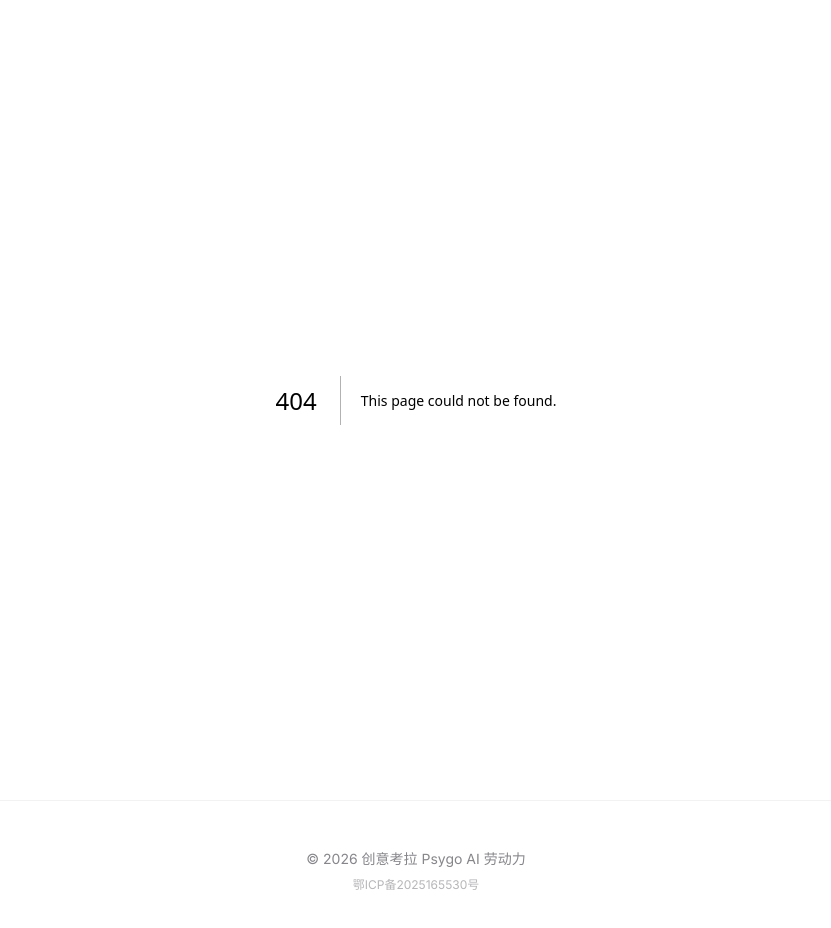
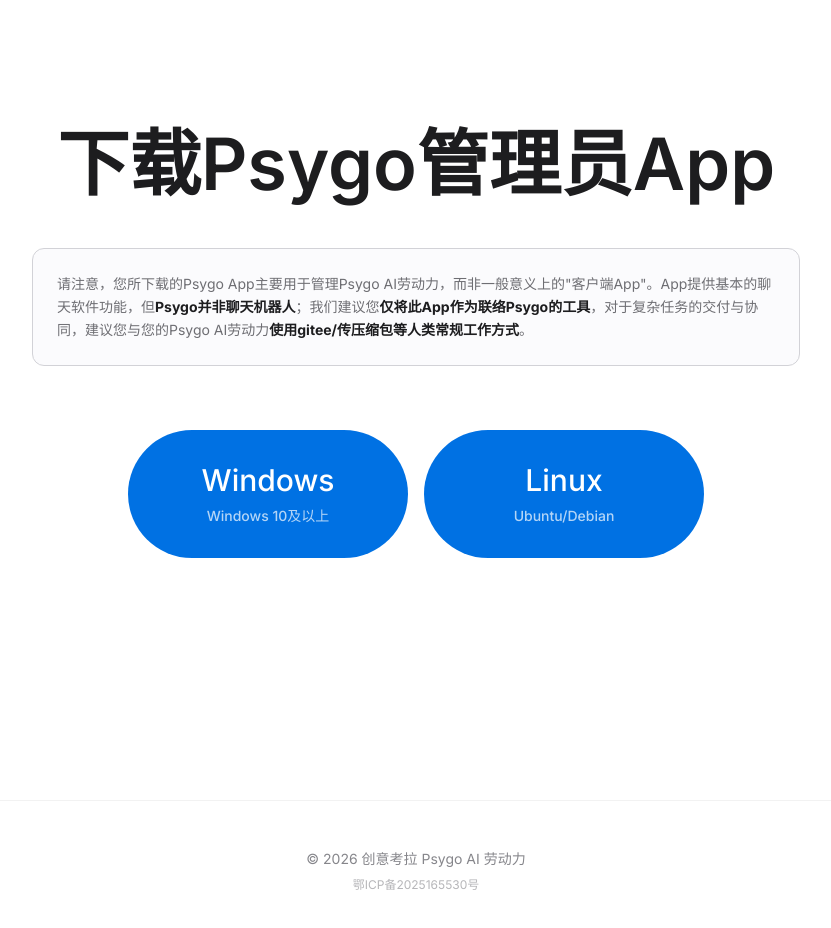
Before and after one commit to creative-koalas/automate-site, a Next.js app: page /download in a window 1280 px wide. Before the commit this address had no page. Shown: the top 928 px of the page, without its empty margins (224-1055 px from the left). Built offline with nearby package versions, Linux system fonts and the light colour scheme.

Commit message:
Add download page

```diff
--- /dev/null
+++ b/app/download/page.tsx
@@ -0,0 +1,69 @@
+"use client";
+
+import { motion } from "framer-motion";
+import Link from "next/link";
+
+export default function DownloadPage() {
+  const downloads = [
+    {
+      platform: "Windows",
+      file: ".exe",
+      requirement: "Windows 10及以上",
+      url: "#",
+    },
+    {
+      platform: "Linux",
+      file: ".deb",
+      requirement: "Ubuntu/Debian",
+      url: "#",
+    },
+  ];
+
+  return (
+    <div className="min-h-screen bg-[#ffffff] text-[#1d1d1f]">
+      <main className="pt-32 pb-16 px-4 sm:px-6 lg:px-8">
+        <div className="max-w-4xl mx-auto">
+          <motion.div
+            initial={{ opacity: 0, y: 20 }}
+            animate={{ opacity: 1, y: 0 }}
+            transition={{ duration: 0.6 }}
+            className="text-center mb-12"
+          >
+            <h1 className="text-5xl sm:text-6xl lg:text-7xl font-semibold mb-6">
+              下载Psygo管理员App
+            </h1>
+          </motion.div>
+
+          <motion.div
+            initial={{ opacity: 0, y: 20 }}
+            animate={{ opacity: 1, y: 0 }}
+            transition={{ duration: 0.6, delay: 0.1 }}
+            className="max-w-3xl mx-auto mb-16 p-6 bg-[#fbfbfd] border border-[#d2d2d7] rounded-xl"
+          >
+            <p className="text-[#6e6e73] text-sm leading-relaxed">
+              请注意，您所下载的Psygo App主要用于管理Psygo AI劳动力，而非一般意义上的"客户端App"。App提供基本的聊天软件功能，但<strong className="text-[#1d1d1f]">Psygo并非聊天机器人</strong>；我们建议您<strong className="text-[#1d1d1f]">仅将此App作为联络Psygo的工具</strong>，对于复杂任务的交付与协同，建议您与您的Psygo AI劳动力<strong className="text-[#1d1d1f]">使用gitee/传压缩包等人类常规工作方式</strong>。
+            </p>
+          </motion.div>
+
+          <div className="flex flex-col sm:flex-row gap-4 justify-center items-stretch">
+            {downloads.map((download, index) => (
+              <motion.a
+                key={download.platform}
+                href={download.url}
+                initial={{ opacity: 0, y: 20 }}
+                animate={{ opacity: 1, y: 0 }}
+                transition={{ duration: 0.5, delay: index * 0.1 }}
+                className="flex flex-col items-center justify-center px-16 py-8 bg-[#0071e3] hover:bg-[#0077ed] text-white rounded-full text-3xl font-medium transition-colors duration-200 min-w-[280px]"
+              >
+                <span>{download.platform}</span>
+                <span className="text-sm opacity-70 mt-2">
+                  {download.requirement}
+                </span>
+              </motion.a>
+            ))}
+          </div>
+        </div>
+      </main>
+    </div>
+  );
+}
```
